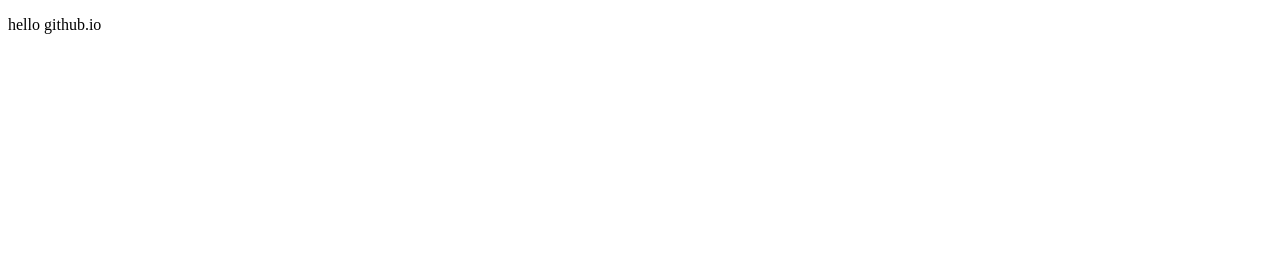
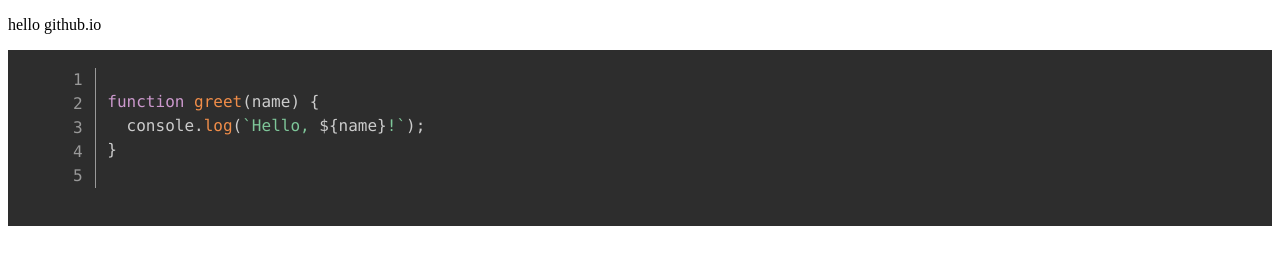
Before and after one commit to bulebrainbrand/bloxd-io-Blog, a plain HTML site: page index.html in a window 1280 px wide. Drawn offline with Linux system fonts and the light colour scheme.

Commit message:
Update index.html

```diff
--- a/index.html
+++ b/index.html
@@ -7,6 +7,13 @@
 </head>
 <body>
   <p>hello github.io</p>
+  <pre class="line-numbers">
+    <code class="language-javascript">
+    function greet(name) {
+      console.log(`Hello, ${name}!`);
+    }
+    </code>
+  </pre>
   <script src="prism.js"></script>
   <script src="app.js"></script>
 </body>
```
